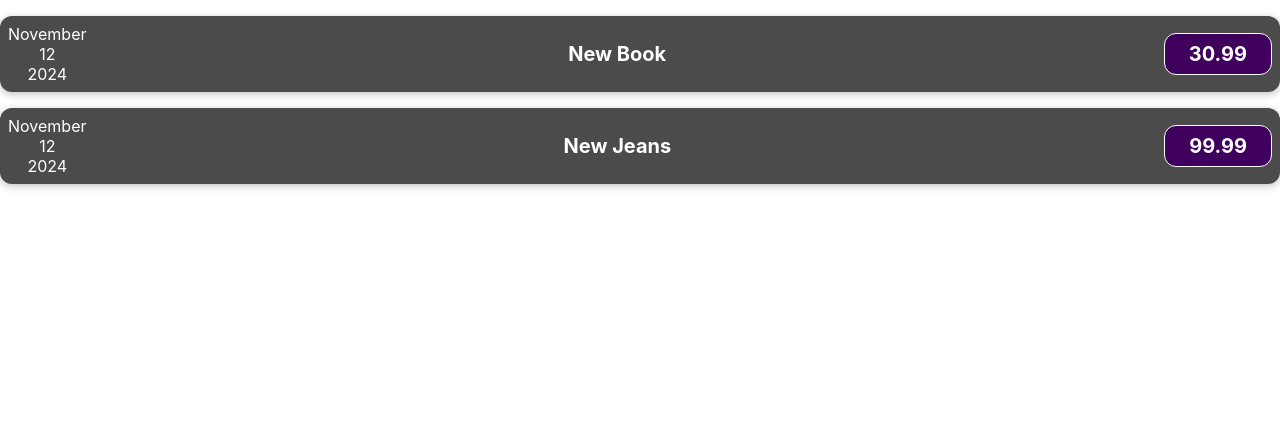
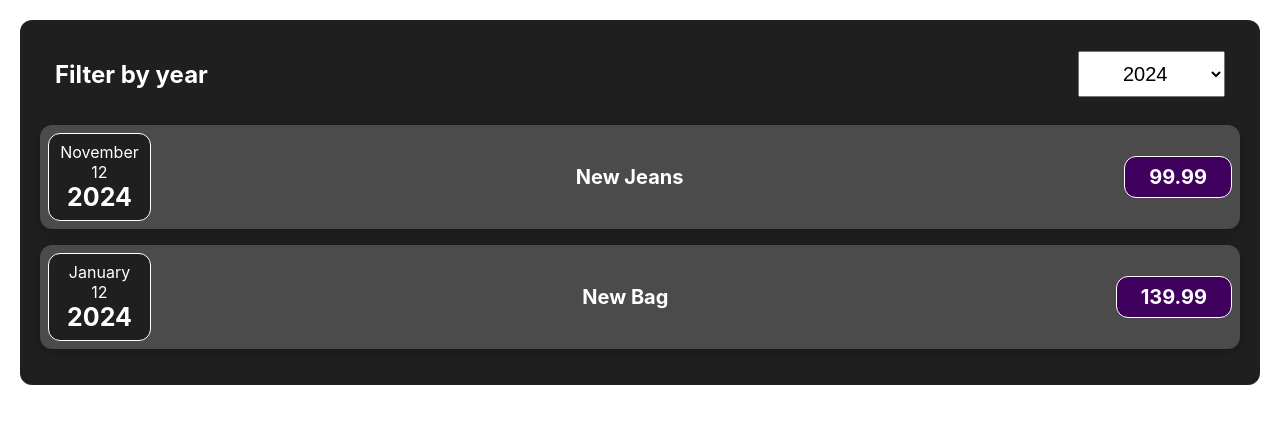
Before and after one commit to Tooma81/expenses2025, a React (Create React App) app: page / in a window 1280 px wide. Shown: the top 424 px of the page. Built offline with nearby package versions, Linux system fonts and the light colour scheme.

Commit message:
Added year filter and updated style

```diff
--- a/src/App.css
+++ b/src/App.css
@@ -1,38 +1,22 @@
-.App {
-  text-align: center;
+#expenses-container {
+  background: #1f1f1f;
+  padding: 20px;
+  margin: 20px;
+  border-radius: 12px;
 }
 
-.App-logo {
-  height: 40vmin;
-  pointer-events: none;
+#expenses-container h2 {
+  color: #fff;
 }
 
-@media (prefers-reduced-motion: no-preference) {
-  .App-logo {
-    animation: App-logo-spin infinite 20s linear;
-  }
+#expenses-header {
+  display: flex;
+  justify-content: space-between;
+  align-items: center;
+  padding: 0 15px;
 }
 
-.App-header {
-  background-color: #282c34;
-  min-height: 100vh;
-  display: flex;
-  flex-direction: column;
-  align-items: center;
-  justify-content: center;
-  font-size: calc(10px + 2vmin);
-  color: white;
+#year-select {
+  font-size: 20px;
+  padding: 10px 40px;
 }
-
-.App-link {
-  color: #61dafb;
-}
-
-@keyframes App-logo-spin {
-  from {
-    transform: rotate(0deg);
-  }
-  to {
-    transform: rotate(360deg);
-  }
-}
--- a/src/App.js
+++ b/src/App.js
@@ -1,24 +1,48 @@
 import './App.css';
 import ExpenseItem from './components/ExpenseItem';
+import React, { useState } from 'react';
 
 const App = () => {
-  const expenses = [
+  const [selectedYear, setSelectedYear] = useState('2024');
+
+  const DUMMY_EXPENSES = [
     {
-      date: new Date(2024, 10, 12),
+      id: 'id1',
+      date: new Date(2023, 10, 12),
       title: 'New Book',
       price: 30.99
     },
     {
+      id: 'id2',
       date: new Date(2024, 10, 12),
       title: 'New Jeans',
       price: 99.99
+    },
+    {
+      id: 'id3',
+      date: new Date(2024, 0, 12),
+      title: 'New Bag',
+      price: 139.99
     }
   ]
 
+  const handleChange = (event) => {
+    setSelectedYear(event.target.value);
+  };
+
   return (
-    <div>
-      <ExpenseItem data={expenses[0]}/>
-      <ExpenseItem data={expenses[1]}/>
+    <div id='expenses-container'>
+      <div id='expenses-header'>
+        <h2>Filter by year</h2>
+        <select id="year-select" value={selectedYear} onChange={handleChange}>
+          <option value="2023">2023</option>
+          <option value="2024">2024</option>
+          <option value="2025">2025</option>
+        </select>
+      </div>
+      {DUMMY_EXPENSES.filter(expense => expense.date.getFullYear().toString() === selectedYear).map(expense => (
+        <ExpenseItem key={expense.id} data={expense} />
+      ))}
     </div>
   );
 }
--- a/src/components/ExpenseDate.js
+++ b/src/components/ExpenseDate.js
@@ -4,10 +4,10 @@ const ExpenseDate = (props) => {
     const year = props.date.getFullYear()
 
     return(
-        <div>
+        <div className='expense-item__date'>
             <div>{month}</div>
             <div>{day}</div>
-            <div>{year}</div>
+            <div className='expense-item__year'>{year}</div>
         </div>
     )
 }
--- a/src/components/ExpenseItem.css
+++ b/src/components/ExpenseItem.css
@@ -39,6 +39,20 @@
     border-radius: 12px;
 }
 
+.expense-item__date {
+    font-size: 16px;
+    background-color: #1f1f1f;
+    border: 1px solid white;
+    padding: 0.5rem;
+    border-radius: 12px;
+    min-width: 85px;
+}
+
+.expense-item__year {
+    font-size: 25px;
+    font-weight: bold;
+}
+
 @media (min-width: 580px) {
     .expense-item__description {
         flex-direction: row;
--- a/src/components/ExpenseItem.js
+++ b/src/components/ExpenseItem.js
@@ -3,7 +3,6 @@ import './ExpenseItem.css';
 
 const ExpenseItem = (props) => {
 
-    console.log(props)
     console.log(props.data)
 
     return (
```
